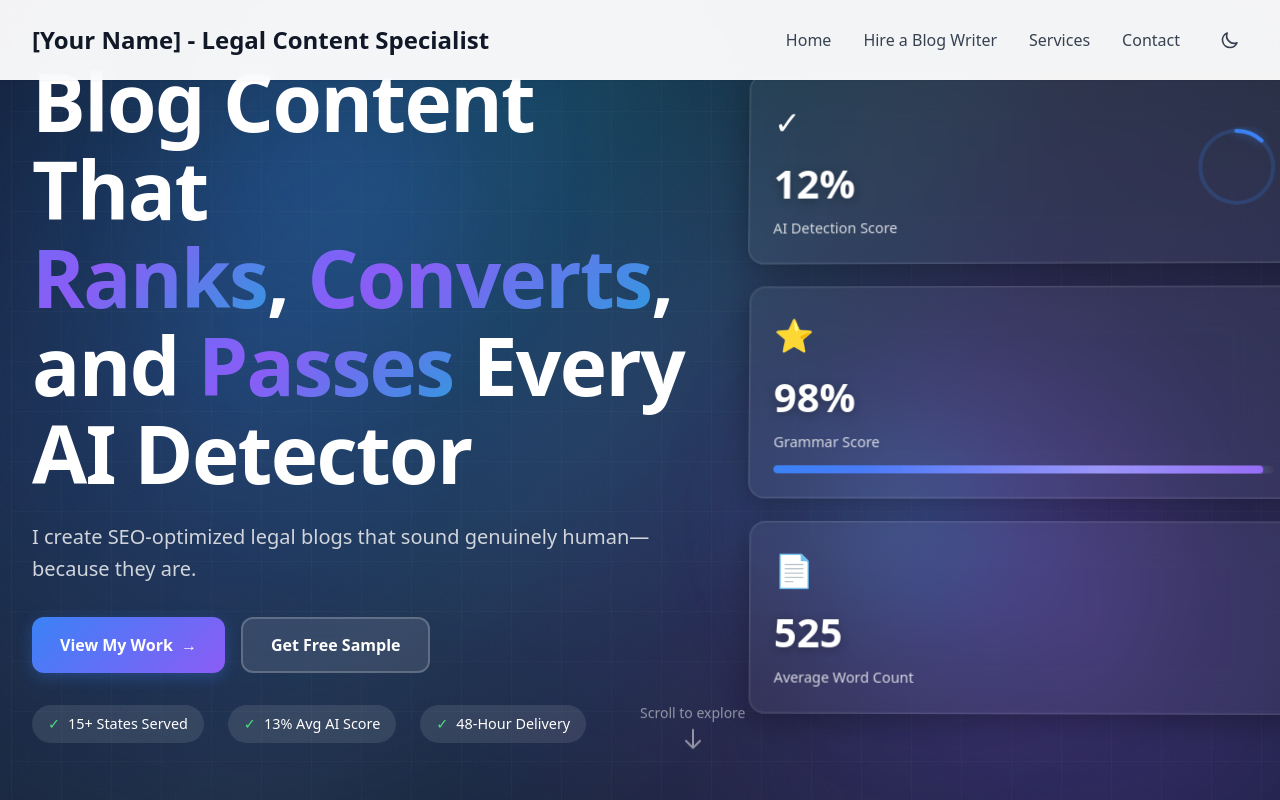
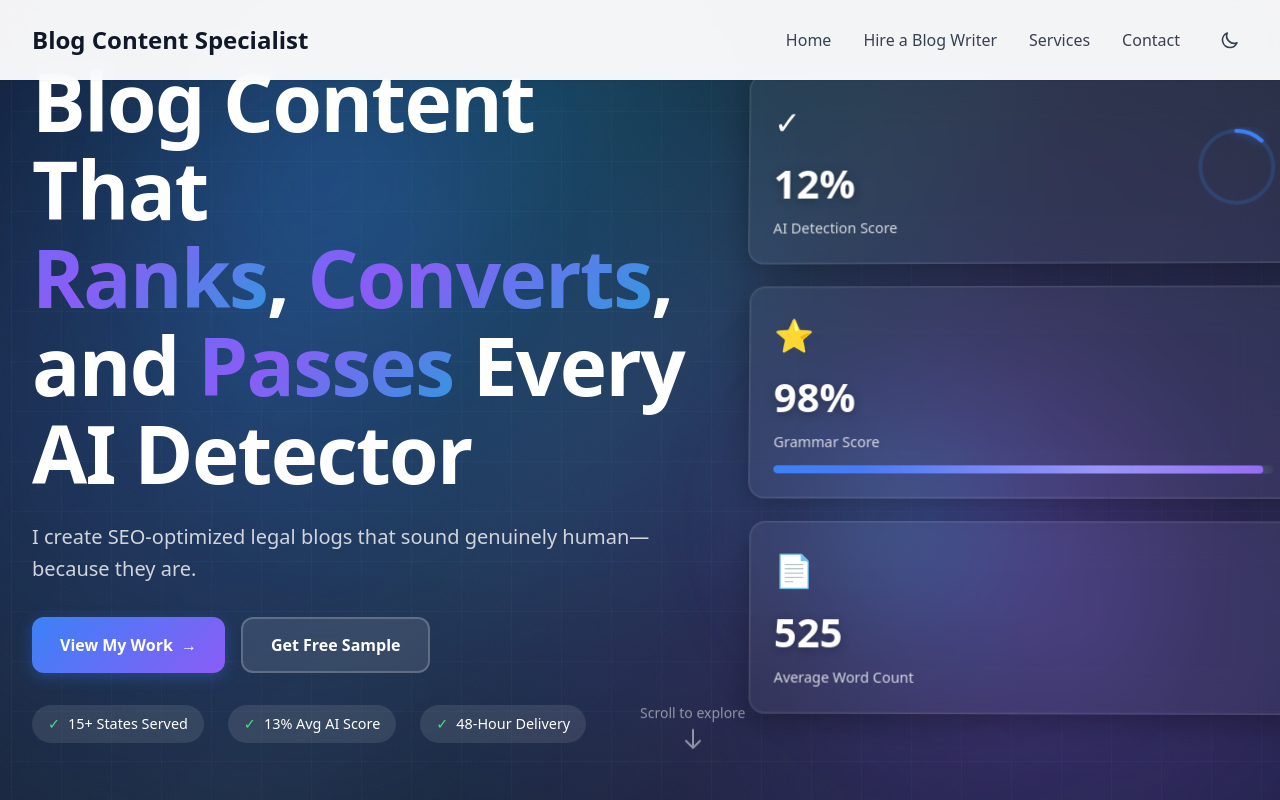
Before and after one commit to ashokkaringal/legal-content-portfolio, a website: page blog-content.html in a window 1280 px wide. Shown: the top 800 px of the page. Drawn offline with nearby package versions, Linux system fonts and the light colour scheme.

Commit message:
Replace '[Your Name] - Legal Content Specialist' with 'Blog Content Specialist' in headline

```diff
--- a/blog-content.html
+++ b/blog-content.html
@@ -45,7 +45,7 @@
                 <!-- Logo -->
                 <div class="flex-shrink-0">
                     <a href="index.html" class="text-xl md:text-2xl font-bold text-gray-900 dark:text-white hover:text-blue-600 dark:hover:text-blue-400 transition-colors">
-                        [Your Name] - Legal Content Specialist
+                        Blog Content Specialist
                     </a>
                 </div>
 
```
